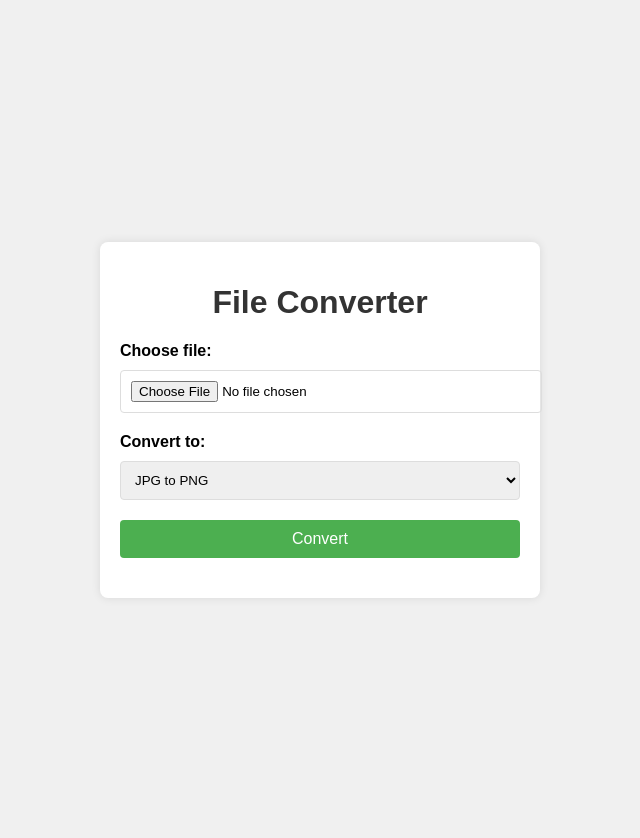
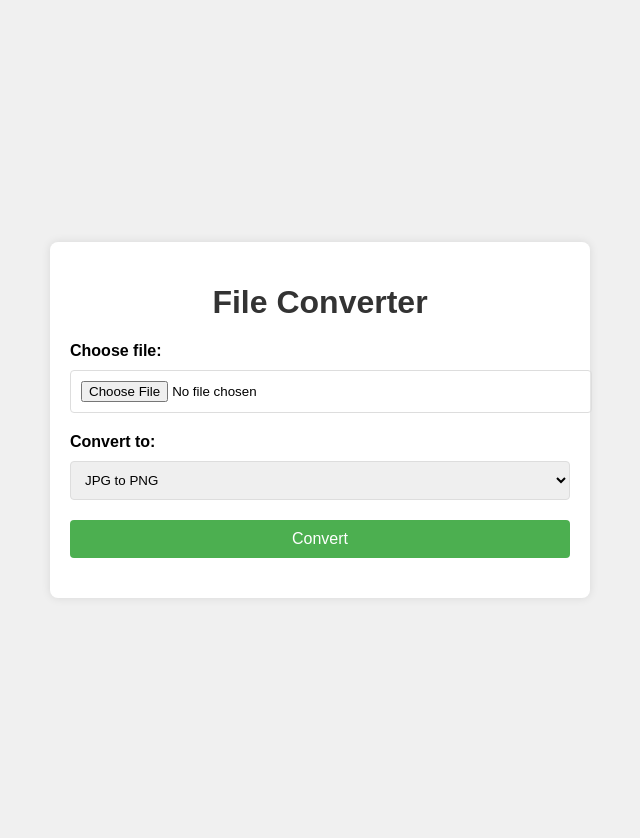
Before and after one commit to NirajRoy43/ImgConv3rt, a Flask app: page / in a window 1280 px wide. Shown: the whole page, without its empty margins (320-960 px from the left). Run offline with Flask 3, Linux system fonts and the light colour scheme.

Commit message:
Update index.html

```diff
--- a/templates/index.html
+++ b/templates/index.html
@@ -24,7 +24,7 @@
             padding: 20px;
             border-radius: 8px;
             box-shadow: 0 0 10px rgba(0, 0, 0, 0.1);
-            max-width: 400px;
+            max-width: 500px;
             width: 100%;
         }
 
```
